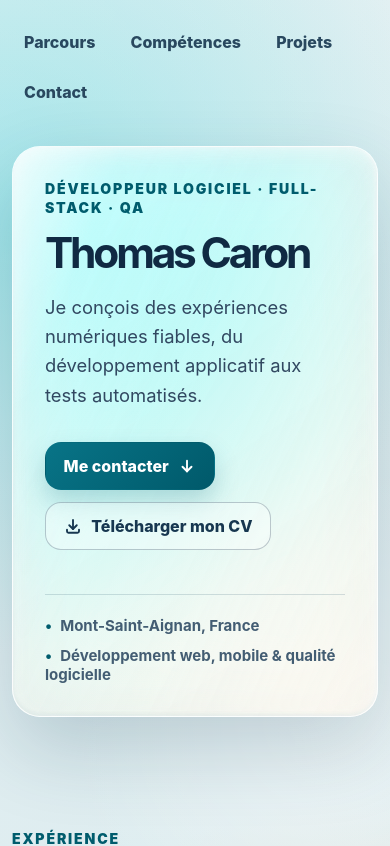
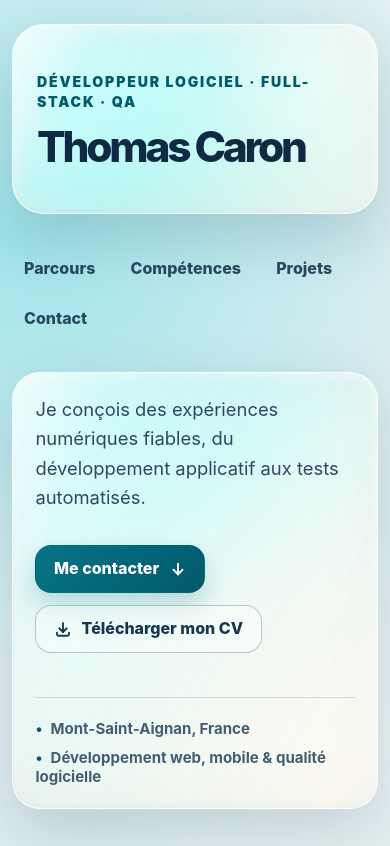
Before and after one commit to ThoomassC/portfolio, a React (Vite) app: page / in a window 390 px wide. Shown: the top 846 px of the page. Built offline with nearby package versions, Linux system fonts and the light colour scheme.

Commit message:
fix: aligner le hero sur la référence liquid glass

```diff
--- a/src/index.css
+++ b/src/index.css
@@ -158,7 +158,54 @@ a {
 }
 
 .hero {
-  padding-top: clamp(1.25rem, 4vw, 2.5rem);
+  position: relative;
+  z-index: 1;
+  padding: 0;
+}
+
+.hero-reference {
+  width: 100%;
+  background: #dceff3;
+  line-height: 0;
+}
+
+.hero-reference img {
+  display: block;
+  width: 100%;
+  height: auto;
+}
+
+.hero-mobile-content {
+  display: none;
+}
+
+.hero-accessible-copy {
+  position: absolute;
+  width: 1px;
+  height: 1px;
+  padding: 0;
+  overflow: hidden;
+  clip: rect(0 0 0 0);
+  clip-path: inset(50%);
+  white-space: nowrap;
+}
+
+.hero-utility {
+  position: relative;
+  z-index: 1;
+  padding-block: clamp(2rem, 5vw, 4rem) clamp(3.5rem, 8vw, 7.5rem);
+}
+
+.section-nav--after-hero {
+  justify-content: center;
+  margin-bottom: 1.25rem;
+}
+
+.hero-utility-card {
+  max-width: 52rem;
+  margin-inline: auto;
+  padding: clamp(1.4rem, 3vw, 2rem);
+  border-radius: 1.75rem;
 }
 
 .section-nav {
@@ -699,6 +746,35 @@ h1 {
     width: min(100% - 1.5rem, 75rem);
   }
 
+  .hero {
+    padding: 1.5rem 0 0;
+  }
+
+  .hero-reference {
+    display: none;
+  }
+
+  .hero-mobile-content {
+    display: block;
+    width: min(100% - 1.5rem, 75rem);
+    margin-inline: auto;
+    padding: clamp(2rem, 12vw, 3.5rem) 1.5rem;
+    border-radius: 2rem;
+  }
+
+  .hero-mobile-name {
+    margin-bottom: 0;
+    color: var(--ink);
+    font-size: var(--hero-name-size);
+    font-weight: 800;
+    letter-spacing: -0.075em;
+    line-height: 0.92;
+  }
+
+  .hero-utility {
+    padding-top: 2rem;
+  }
+
   .section-nav {
     justify-content: flex-start;
     margin-bottom: 2rem;
--- a/src/pages/Home.tsx
+++ b/src/pages/Home.tsx
@@ -153,18 +153,38 @@ function Home() {
       <div className="glass-orb glass-orb-one" aria-hidden="true" />
       <div className="glass-orb glass-orb-two" aria-hidden="true" />
 
-      <section className="hero section-shell" aria-labelledby="titre-principal">
+      <section className="hero" aria-labelledby="titre-principal">
+        <div className="hero-reference" aria-hidden="true">
+          <img
+            src="/og.png"
+            width={1734}
+            height={907}
+            alt=""
+            fetchPriority="high"
+          />
+        </div>
+        <div className="hero-mobile-content liquid-card" aria-hidden="true">
+          <div>
+            <p className="eyebrow">Développeur logiciel · Full-stack · QA</p>
+            <p className="hero-mobile-name">Thomas Caron</p>
+          </div>
+        </div>
+      </section>
+
+      <div className="hero-accessible-copy">
+        <p>Développeur logiciel, full-stack et QA.</p>
+        <h1 id="titre-principal">Thomas Caron</h1>
+      </div>
+
+      <section className="hero-utility" aria-label="Présentation et navigation">
         <div className="container">
-          <nav className="section-nav" aria-label="Navigation principale">
+          <nav className="section-nav section-nav--after-hero" aria-label="Navigation principale">
             <a href="#parcours">Parcours</a>
             <a href="#competences">Compétences</a>
             <a href="#projets">Projets</a>
             <a href="#contact">Contact</a>
           </nav>
-
-          <div className="hero-card liquid-card">
-            <p className="eyebrow">Développeur logiciel · Full-stack · QA</p>
-            <h1 id="titre-principal">Thomas Caron</h1>
+          <div className="hero-utility-card liquid-card">
             <p className="hero-lede">
               Je conçois des expériences numériques fiables, du développement
               applicatif aux tests automatisés.
```
